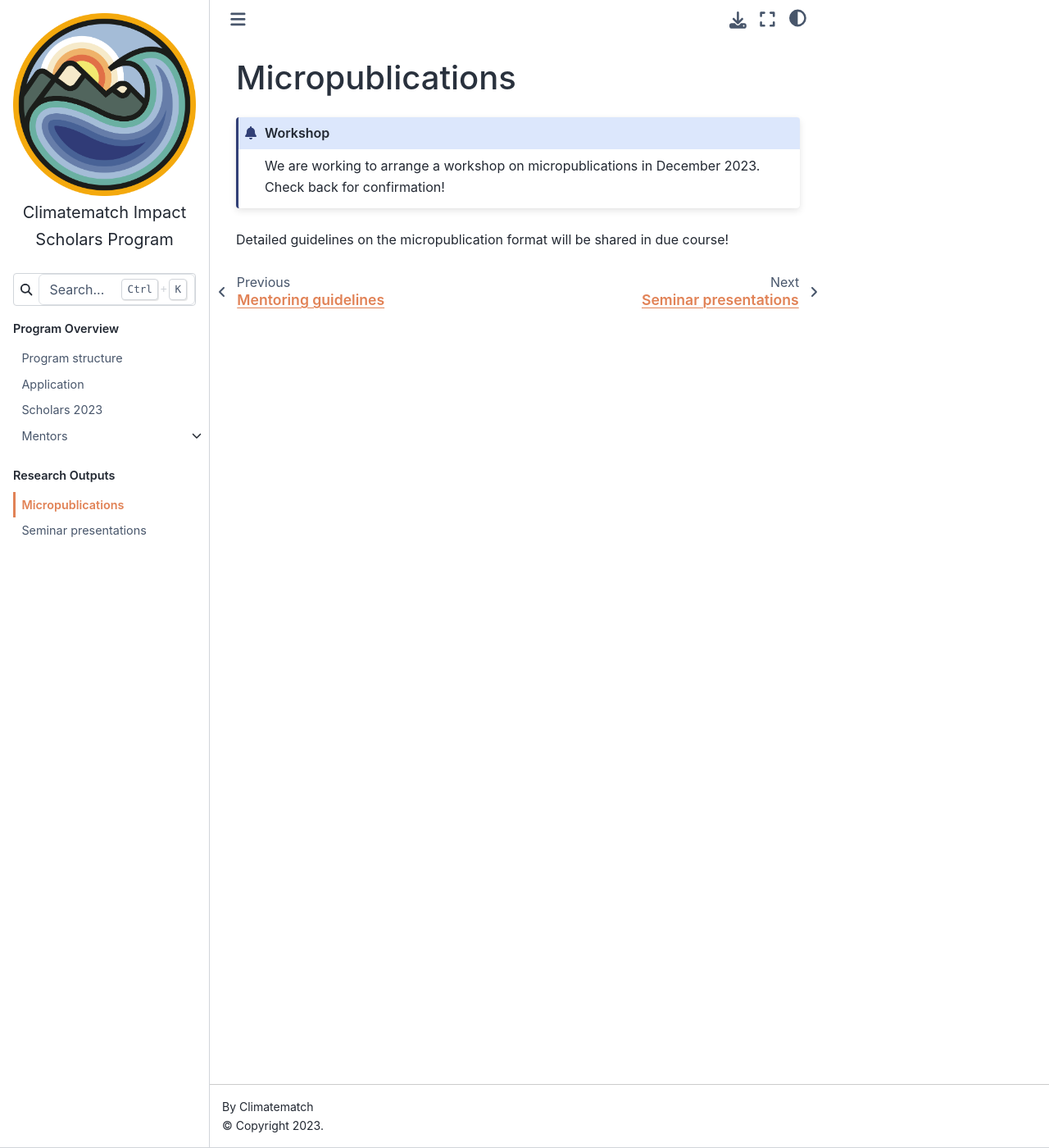
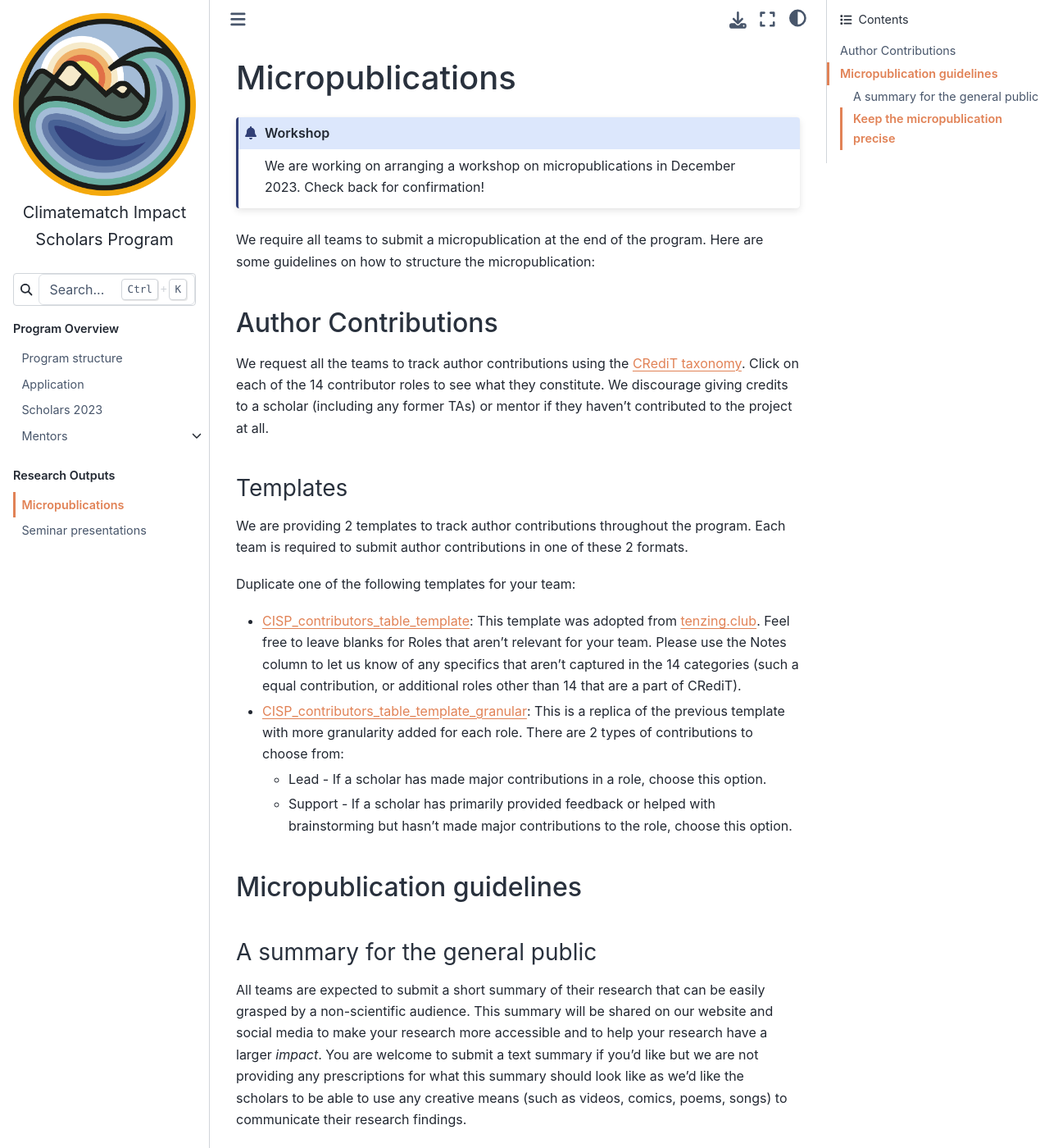
Before and after one commit to neuromatch/impact-scholars, a Jupyter Book: the page built from output-guidelines/micropublications.md, in a window 1280 px wide and 1400 px high. Shown: the whole window at 82% size. Built offline with Jupyter Book 1.0.4 settings and Sphinx 7.4.7 and the Sphinx Book theme 1.1.4, drawn with Linux system fonts in a browser that asks for light colours; some of the changed text lies outside the part shown.

Commit message:
Update micropublications.md
Add author contribution guidelines (including 2 templates) and micropublication format (title, type of research, main text, figure, code)

````diff
--- a/output-guidelines/micropublications.md
+++ b/output-guidelines/micropublications.md
@@ -1,7 +1,56 @@
 # Micropublications
 
 ```{admonition} Workshop
-We are working to arrange a workshop on micropublications in December 2023. Check back for confirmation!
+We are working on arranging a workshop on micropublications in December 2023. Check back for confirmation!
 ```
+We require all teams to submit a micropublication at the end of the program. Here are some guidelines on how to structure the micropublication:
 
-Detailed guidelines on the micropublication format will be shared in due course!
+## Author Contributions
+We request all the teams to track author contributions using the [CRediT taxonomy](https://credit.niso.org). Click on each of the 14 contributor roles to see what they constitute. We discourage giving credits to a scholar (including any former TAs) or mentor if they haven't contributed to the project at all.
+
+### Templates
+We are providing 2 templates to track author contributions throughout the program. Each team is required to submit author contributions in one of these 2 formats.
+
+Duplicate one of the following templates for your team:
+* [CISP_contributors_table_template](https://docs.google.com/spreadsheets/d/1A1CVYuJeA5iHGfL7jivkryWMxIZJTp5vbcd2Jdw9t9k/edit?usp=sharing): This template was adopted from [tenzing.club](https://contributorshipcollaboration.github.io/projects/tenzingclub). Feel free to leave blanks for Roles that aren't relevant for your team. Please use the Notes column to let us know of any specifics that aren't captured in the 14 categories (such a equal contribution, or additional roles other than 14 that are a part of CRediT).
+
+* [CISP_contributors_table_template_granular](https://docs.google.com/spreadsheets/d/1xhmLgNYWlkJFdLRyZ9MHa5uT6nSgOkS7YwOUvDRRJAE/edit?usp=sharing): This is a replica of the previous template with more granularity added for each role. There are 2 types of contributions to choose from:
+  - Lead - If a scholar has made major contributions in a role, choose this option.
+  - Support - If a scholar has primarily provided feedback or helped with brainstorming but hasn't made major contributions to the role, choose this option.
+
+## Micropublication guidelines
+### A summary for the general public
+All teams are expected to submit a short summary of their research that can be easily grasped by a non-scientific audience. This summary will be shared on our website and social media to make your research more accessible and to help your research have a larger *impact*. You are welcome to submit a text summary if you'd like but we are not providing any prescriptions for what this summary should look like as we'd like the scholars to be able to use any creative means (such as videos, comics, poems, songs) to communicate their research findings.
+
+For inspiration, checkout some of the following resources:
+- [Cartoonists tackling climate change through webcomics](https://www.dw.com/en/cartoonists-tackling-climate-change-through-webcomics/a-63499432)
+- [Rajan lab comics](https://www.rajanlab.com/comics)
+- [Dance your PhD](https://www.youtube.com/results?search_query=dance+your+phd)
+
+### Keep the micropublication precise
+Include at least the following components in your micropublication submission:
+- **Title** : A single line reading which should provide the gist of the research conducted
+
+- **Type of research** : Each micropublication should provide evidence to support **one** specific:
+  - claim,
+  - observation, or
+  - method
+
+- **Main Text** : Based on the type of research, please elaborate on the single claim, observation, or method. Think of this section as the combination of the Methods, Results, and Discussion sections of a journal-style research article.
+  - Word limit: 1,500 words
+  - Format : markdown (i.e. a .md or .markdown file). Please refer to [this official guide](https://daringfireball.net/projects/markdown/) for details on this open format.
+  - To make the results reproducible, authors may add supplementary methods if the 1,500 word limit isn't sufficient to report the steps to reproduce the results.
+  - References : Please add external links to any references directly in the main text using the markdown format of [inline-style links](https://daringfireball.net/projects/markdown/syntax#link) where the link text in square brackets is immediately followed by the link in parentheses. Wherever possible please add DOIs for the citations.
+
+- **A single figure** : Support your claim, observation, or method with a single figure.
+  - Format : .svg or .png
+  - Add figure legends for each of the panels within this single figure.
+  - You can add upto 6 panels to this figure.
+  - Please be mindful of avoiding colors (such as red, especially in combination with green or black) that are commonly not visible to people with color blindness. We encourage you to try tools like the [Color Blindness Simulator](https://www.color-blindness.com/coblis-color-blindness-simulator) to check the accessibility of the figure. If possible, use shapes instead of colors to disambiguate objects.
+  - If you've run simulation(s) and feel that a video or gif may be more informative, please feel free to add that instead of a figure.
+
+- **Code** : Please include any relevant code that can be used to reproduce the figure.
+  - This can be in the form of separate file(s) such as jupyter notebook, jupyter book, or other code file(s).
+  - Code written in a proprietaty software format or language will not be accepted. We require the code to be open source.
+  - You are welcome to add a link to your code's repository but we require code to be submitted as well.
+  - Data : Please do provide clear instructions in the code on how to access the data used to conduct the research.
````
